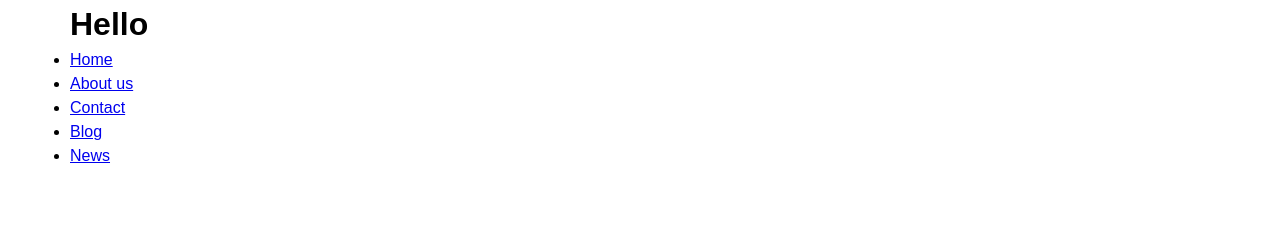
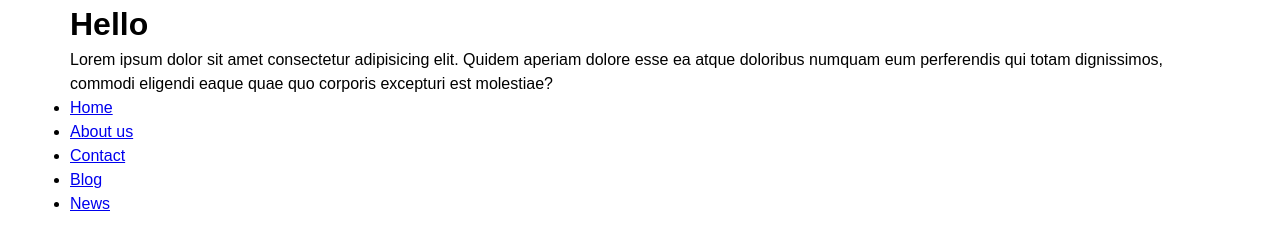
Before and after one commit to Uzwebprogram/month-2-lesson-3, a plain HTML site: page index.html in a window 1280 px wide. Drawn offline with Linux system fonts and the light colour scheme.

Commit message:
add p teg

```diff
--- a/index.html
+++ b/index.html
@@ -10,6 +10,8 @@
     <div class="container">
 <div class="hero">
     <h1>Hello</h1>
+    <p>Lorem ipsum dolor sit amet consectetur adipisicing elit. Quidem aperiam dolore esse ea
+        atque doloribus numquam eum perferendis qui totam dignissimos, commodi eligendi eaque quae quo corporis excepturi est molestiae?</p>
 </div>
 
 <div class="header">
```
